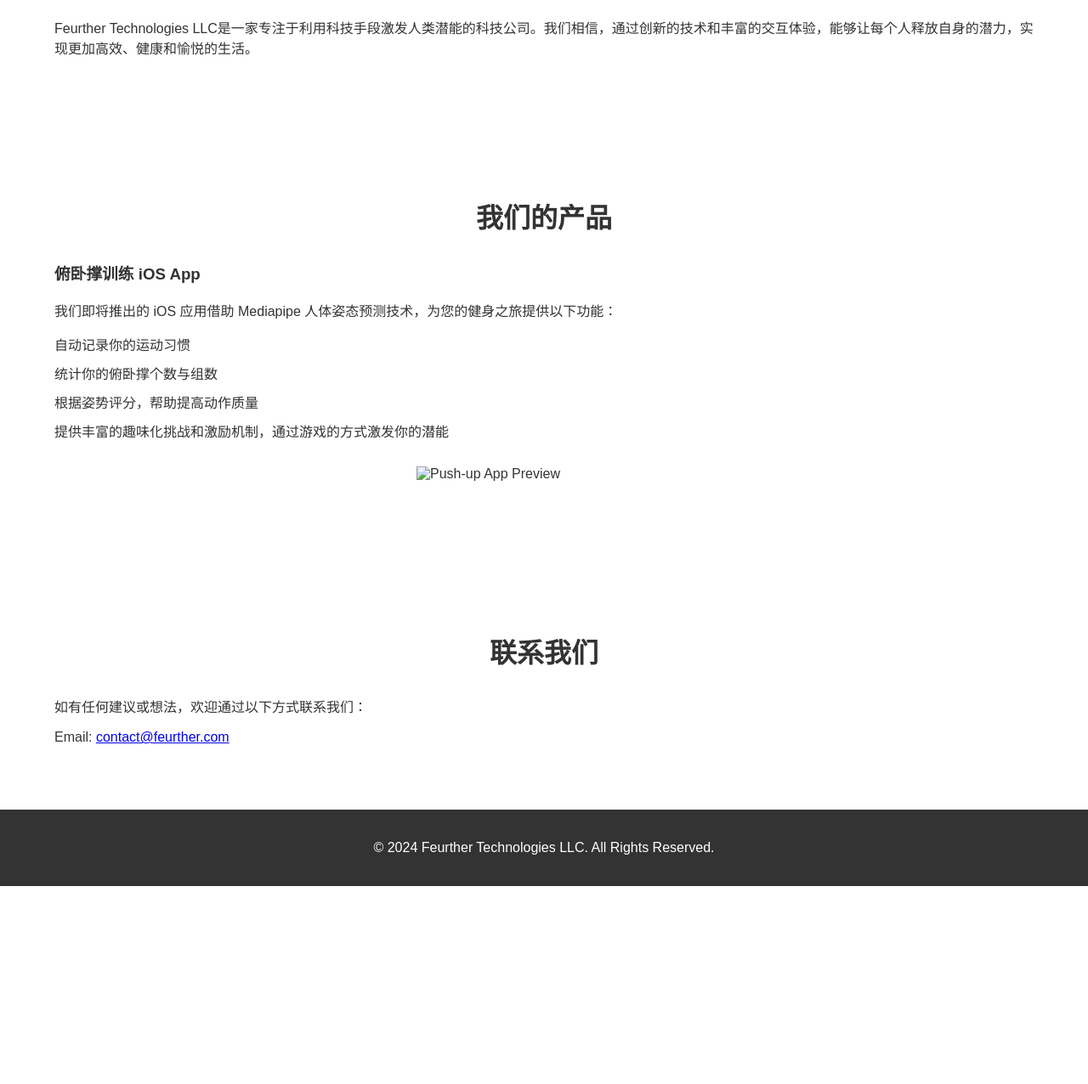
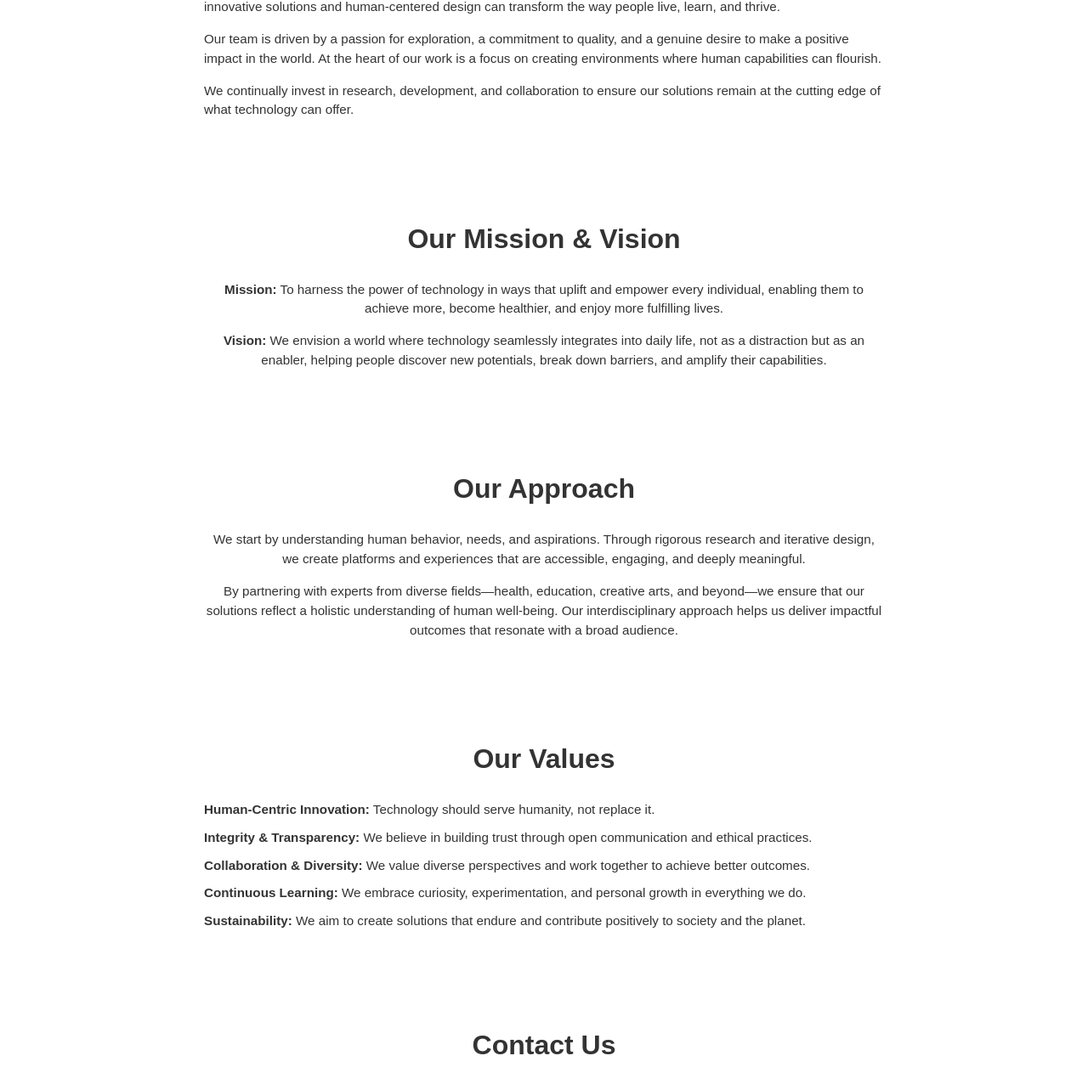
Before and after one commit to Code-MonkeyZhang/Feurther-Tech-Website, a plain HTML site: page index.html in a window 1280 px wide. Shown: the part 626-1902 px from the top of the page at 85% size. Before the commit the page ends 1669 px from the top, so only its background shows below. Drawn offline with Linux system fonts and the light colour scheme.

Commit message:
refine style

```diff
--- a/index.html
+++ b/index.html
@@ -9,6 +9,132 @@
     />
     <title>Feurther Technologies LLC</title>
     <link rel="stylesheet" href="style.css" />
+    <style>
+      /* 紧凑布局调整 */
+      body {
+        margin: 0;
+        font-family: Arial, sans-serif;
+        color: #333;
+      }
+
+      header {
+        background: #fff;
+        border-bottom: 1px solid #ddd;
+      }
+
+      .container {
+        width: 90%;
+        max-width: 1200px;
+        margin: 0 auto;
+      }
+
+      header .container {
+        display: flex;
+        align-items: center;
+        justify-content: space-between;
+        padding: 10px 0;
+      }
+
+      .logo-small {
+        height: 40px;
+        width: auto;
+      }
+
+      nav ul {
+        list-style: none;
+        margin: 0;
+        padding: 0;
+        display: flex;
+      }
+
+      nav ul li a {
+        margin: 0 10px;
+        text-decoration: none;
+        color: #333;
+        font-weight: bold;
+        font-size: 0.9em;
+        transition: color 0.3s;
+      }
+
+      nav ul li a:hover {
+        color: #ff6600;
+      }
+
+      .hero {
+        background: url("images/hero_bg.jpg") no-repeat center center/cover;
+        color: #fff;
+        padding: 80px 0 60px;
+        text-align: center;
+      }
+
+      .logo-large {
+        width: 130px;
+        height: auto;
+        margin-bottom: 15px;
+      }
+
+      .hero-content h1 {
+        font-size: 2.5em;
+        margin-bottom: 15px;
+      }
+
+      .hero-content p {
+        font-size: 1.1em;
+        margin-bottom: 0; /* 去掉多余间距 */
+      }
+
+      section {
+        padding: 40px 0; /* 减少 section 的 padding */
+      }
+
+      h2 {
+        margin-bottom: 20px;
+        font-size: 1.8em;
+        text-align: center;
+      }
+
+      .about p,
+      .mission p,
+      .approach p,
+      .values p,
+      .contact p {
+        line-height: 1.5;
+        max-width: 800px;
+        margin: 0 auto 15px auto; /* 减少段落间距 */
+        font-size: 0.95em;
+      }
+
+      .mission p,
+      .approach p,
+      .contact p {
+        text-align: center;
+      }
+
+      .values ul {
+        list-style: none;
+        padding: 0;
+        max-width: 800px;
+        margin: 0 auto;
+      }
+
+      .values ul li {
+        margin: 10px 0;
+        line-height: 1.5;
+        font-size: 0.95em;
+      }
+
+      footer {
+        background: #333;
+        color: #fff;
+        padding: 15px 0;
+        text-align: center;
+      }
+
+      footer p {
+        margin: 0;
+        font-size: 0.85em;
+      }
+    </style>
   </head>
   <body>
     <header>
@@ -16,64 +142,126 @@
         <img
           src="images/logo.png"
           alt="Feurther Technologies Logo"
-          class="logo"
+          class="logo-small"
         />
         <nav>
           <ul>
-            <li><a href="#about">关于我们</a></li>
-            <li><a href="#product">产品</a></li>
-            <li><a href="#contact">联系我们</a></li>
+            <li><a href="#hero">Home</a></li>
+            <li><a href="#about">About Us</a></li>
+            <li><a href="#mission">Mission &amp; Vision</a></li>
+            <li><a href="#approach">Our Approach</a></li>
+            <li><a href="#values">Our Values</a></li>
+            <li><a href="#contact">Contact Us</a></li>
           </ul>
         </nav>
       </div>
     </header>
 
-    <section class="hero">
+    <section id="hero" class="hero">
       <div class="container hero-content">
+        <img
+          src="images/logo.png"
+          alt="Feurther Technologies Logo"
+          class="logo-large"
+        />
         <h1>Feurther Technologies LLC</h1>
-        <p>To unleash the potential for all human beings through technology</p>
-        <a href="#product" class="btn">了解我们的产品</a>
+        <p>To unleash the potential for all human beings through technology.</p>
       </div>
     </section>
 
     <section id="about" class="about">
       <div class="container">
-        <h2>关于我们</h2>
+        <h2>About Us</h2>
         <p>
-          Feurther Technologies
-          LLC是一家专注于利用科技手段激发人类潜能的科技公司。我们相信，通过创新的技术和丰富的交互体验，能够让每个人释放自身的潜力，实现更加高效、健康和愉悦的生活。
+          Feurther Technologies LLC is a technology company dedicated to
+          empowering human potential. We believe that innovative solutions and
+          human-centered design can transform the way people live, learn, and
+          thrive.
+        </p>
+        <p>
+          Our team is driven by a passion for exploration, a commitment to
+          quality, and a genuine desire to make a positive impact in the world.
+          At the heart of our work is a focus on creating environments where
+          human capabilities can flourish.
+        </p>
+        <p>
+          We continually invest in research, development, and collaboration to
+          ensure our solutions remain at the cutting edge of what technology can
+          offer.
         </p>
       </div>
     </section>
 
-    <section id="product" class="product">
+    <section id="mission" class="mission">
       <div class="container">
-        <h2>我们的产品</h2>
-        <div class="product-intro">
-          <h3>俯卧撑训练 iOS App</h3>
-          <p>
-            我们即将推出的 iOS 应用借助 Mediapipe
-            人体姿态预测技术，为您的健身之旅提供以下功能：
-          </p>
-          <ul>
-            <li>自动记录你的运动习惯</li>
-            <li>统计你的俯卧撑个数与组数</li>
-            <li>根据姿势评分，帮助提高动作质量</li>
-            <li>提供丰富的趣味化挑战和激励机制，通过游戏的方式激发你的潜能</li>
-          </ul>
-        </div>
-        <img
-          src="images/pushup_app_preview.png"
-          alt="Push-up App Preview"
-          class="app-preview"
-        />
+        <h2>Our Mission &amp; Vision</h2>
+        <p>
+          <strong>Mission:</strong> To harness the power of technology in ways
+          that uplift and empower every individual, enabling them to achieve
+          more, become healthier, and enjoy more fulfilling lives.
+        </p>
+        <p>
+          <strong>Vision:</strong> We envision a world where technology
+          seamlessly integrates into daily life, not as a distraction but as an
+          enabler, helping people discover new potentials, break down barriers,
+          and amplify their capabilities.
+        </p>
+      </div>
+    </section>
+
+    <section id="approach" class="approach">
+      <div class="container">
+        <h2>Our Approach</h2>
+        <p>
+          We start by understanding human behavior, needs, and aspirations.
+          Through rigorous research and iterative design, we create platforms
+          and experiences that are accessible, engaging, and deeply meaningful.
+        </p>
+        <p>
+          By partnering with experts from diverse fields—health, education,
+          creative arts, and beyond—we ensure that our solutions reflect a
+          holistic understanding of human well-being. Our interdisciplinary
+          approach helps us deliver impactful outcomes that resonate with a
+          broad audience.
+        </p>
+      </div>
+    </section>
+
+    <section id="values" class="values">
+      <div class="container">
+        <h2>Our Values</h2>
+        <ul>
+          <li>
+            <strong>Human-Centric Innovation:</strong> Technology should serve
+            humanity, not replace it.
+          </li>
+          <li>
+            <strong>Integrity &amp; Transparency:</strong> We believe in
+            building trust through open communication and ethical practices.
+          </li>
+          <li>
+            <strong>Collaboration &amp; Diversity:</strong> We value diverse
+            perspectives and work together to achieve better outcomes.
+          </li>
+          <li>
+            <strong>Continuous Learning:</strong> We embrace curiosity,
+            experimentation, and personal growth in everything we do.
+          </li>
+          <li>
+            <strong>Sustainability:</strong> We aim to create solutions that
+            endure and contribute positively to society and the planet.
+          </li>
+        </ul>
       </div>
     </section>
 
     <section id="contact" class="contact">
       <div class="container">
-        <h2>联系我们</h2>
-        <p>如有任何建议或想法，欢迎通过以下方式联系我们：</p>
+        <h2>Contact Us</h2>
+        <p>
+          If you have any feedback, suggestions, or would like to learn more
+          about us, feel free to get in touch:
+        </p>
         <p>
           Email: <a href="mailto:contact@feurther.com">contact@feurther.com</a>
         </p>
--- a/style.css
+++ b/style.css
@@ -4,15 +4,17 @@
   color: #333;
 }
 
-header {
-  background: #fff;
-  border-bottom: 1px solid #ddd;
-}
-
+/* 容器布局 */
 .container {
   width: 90%;
   max-width: 1200px;
   margin: 0 auto;
+}
+
+/* 头部及导航 */
+header {
+  background: #fff;
+  border-bottom: 1px solid #ddd;
 }
 
 header .container {
@@ -22,10 +24,13 @@
   padding: 10px 0;
 }
 
-.logo {
-  height: 50px;
+/* 小号 Logo，用于导航栏 */
+.logo-small {
+  height: 40px;
+  width: auto;
 }
 
+/* 导航菜单 */
 nav ul {
   list-style: none;
   margin: 0;
@@ -38,8 +43,14 @@
   text-decoration: none;
   color: #333;
   font-weight: bold;
+  transition: color 0.3s;
 }
 
+nav ul li a:hover {
+  color: #ff6600;
+}
+
+/* Hero 区域 */
 .hero {
   background: url("images/hero_bg.jpg") no-repeat center center/cover;
   color: #fff;
@@ -47,8 +58,20 @@
   text-align: center;
 }
 
+/* 大号 Logo，在 Hero 区域中醒目显示 */
+.logo-large {
+  width: 150px;
+  height: auto;
+  margin-bottom: 20px;
+}
+
 .hero-content h1 {
   font-size: 3em;
+  margin-bottom: 20px;
+}
+
+.hero-content p {
+  font-size: 1.2em;
   margin-bottom: 20px;
 }
 
@@ -58,44 +81,80 @@
   background: #ff6600;
   color: #fff;
   text-decoration: none;
-  margin-top: 20px;
   border-radius: 5px;
+  transition: background 0.3s;
 }
 
-.section {
+.btn:hover {
+  background: #e55a00;
+}
+
+/* 基础区块样式 */
+section {
   padding: 60px 0;
 }
 
-.about,
-.product,
-.contact {
-  padding: 60px 0;
-}
-
-h2 {
+/* About 区域 */
+.about h2,
+.mission h2,
+.approach h2,
+.values h2,
+.contact h2 {
   margin-bottom: 30px;
   font-size: 2em;
   text-align: center;
 }
 
-.product-intro ul {
+.about p,
+.mission p,
+.approach p,
+.values p,
+.contact p {
+  line-height: 1.6;
+}
+
+/* Mission & Vision 区域 */
+.mission p {
+  max-width: 800px;
+  margin: 0 auto 20px auto;
+  text-align: center;
+}
+
+/* Approach 区域 */
+.approach p {
+  max-width: 800px;
+  margin: 20px auto;
+  line-height: 1.6;
+}
+
+/* Values 区域 */
+.values ul {
   list-style: none;
   padding: 0;
+  max-width: 800px;
+  margin: 0 auto;
 }
 
-.product-intro ul li {
-  margin: 10px 0;
+.values ul li {
+  margin: 15px 0;
+  line-height: 1.6;
 }
 
-.app-preview {
-  display: block;
-  max-width: 300px;
-  margin: 30px auto;
+/* Contact 区域 */
+.contact p {
+  max-width: 800px;
+  margin: 20px auto;
+  text-align: center;
 }
 
+/* 页脚 */
 footer {
   background: #333;
   color: #fff;
   padding: 20px 0;
   text-align: center;
 }
+
+footer p {
+  margin: 0;
+}
```
Also changed, not shown: 1 other file.
